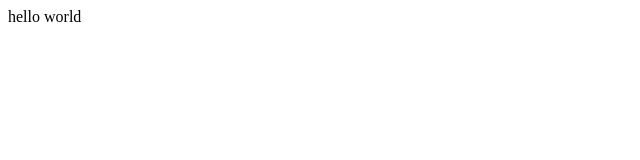
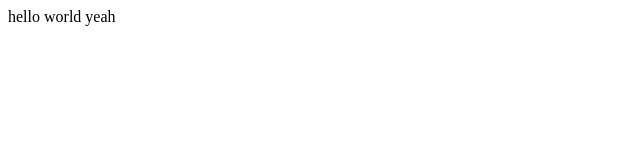
Before and after one commit to Abhinandan578/Tyro, a plain HTML site: page index.html in a window 1280 px wide. Shown: the full height of the page, 0-640 px from the left. Drawn offline with Linux system fonts and the light colour scheme.

Commit message:
First file edited

```diff
--- a/index.html
+++ b/index.html
@@ -1,5 +1,6 @@
 <!doctype html>
 <html>
 <body>
-hello world</body>
+hello world
+yeah</body>
 </html>
```
